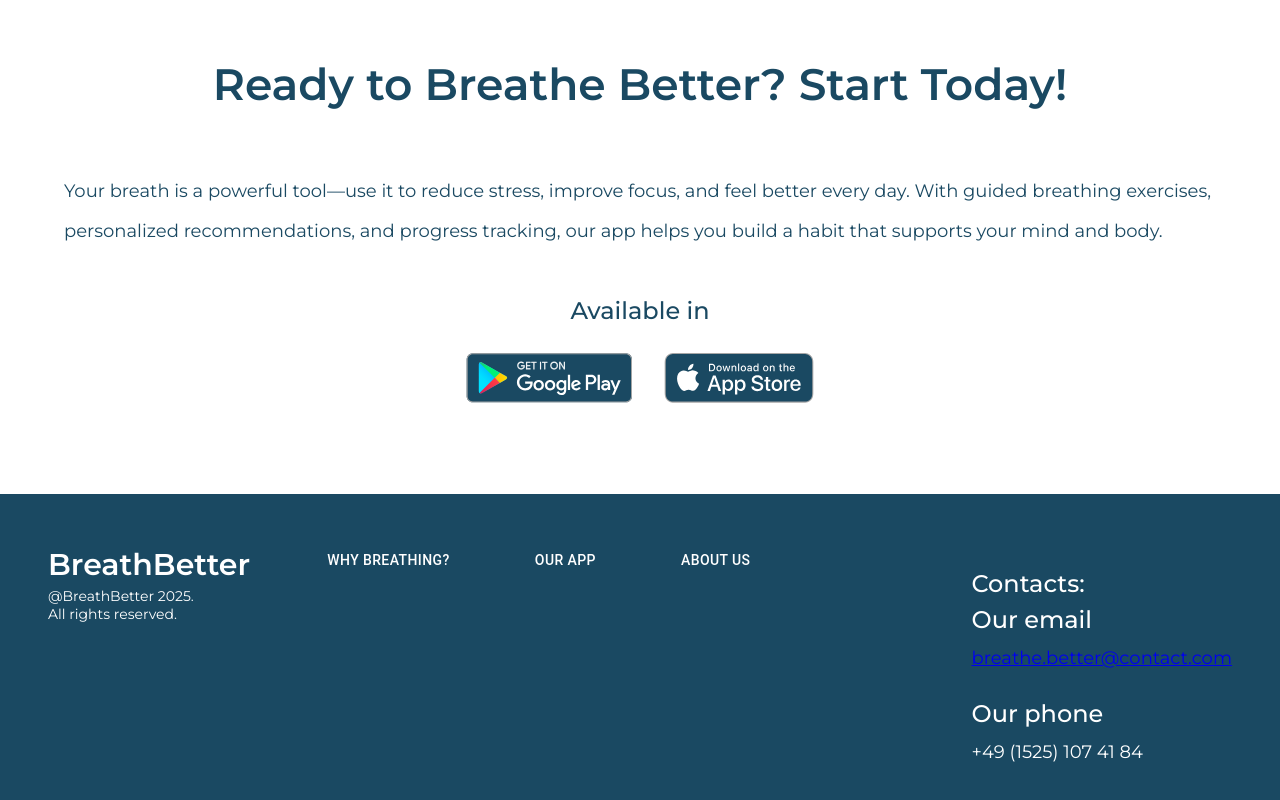
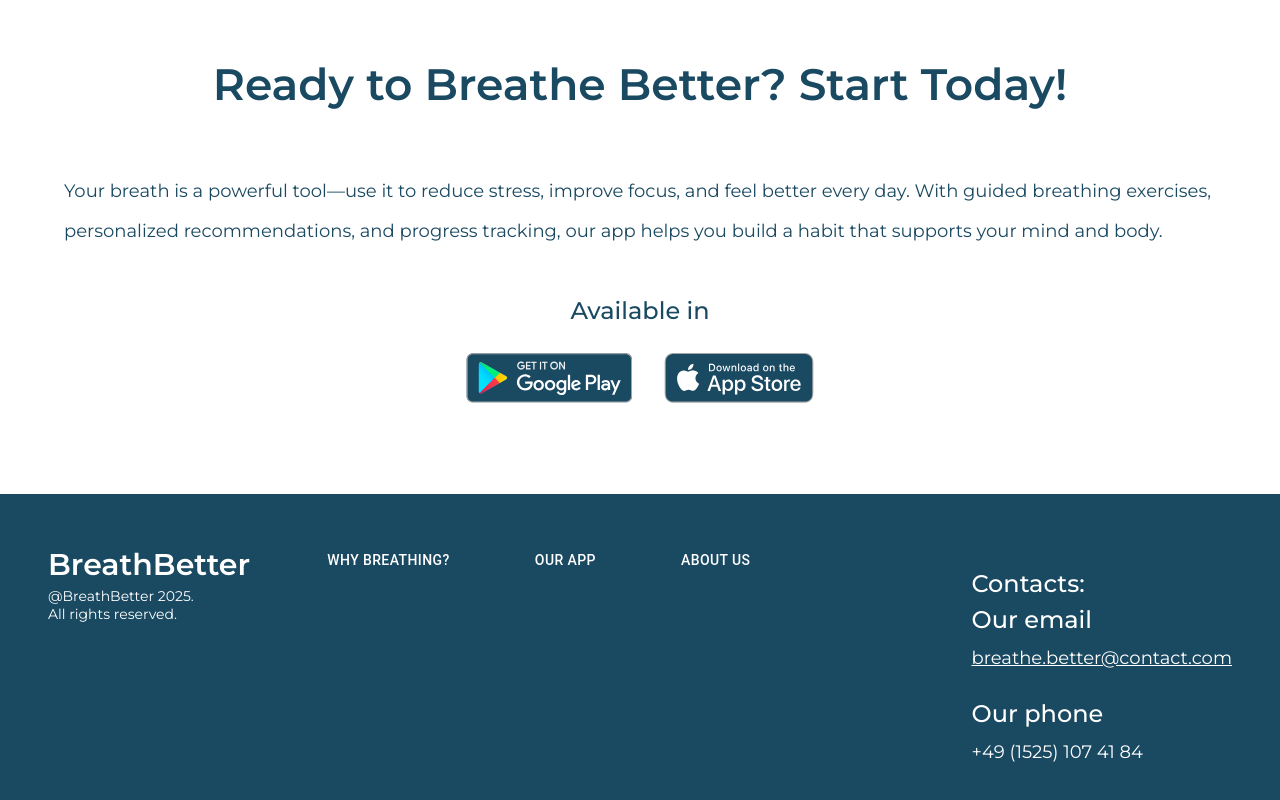
Before and after one commit to NikitaEfimovIT/breathing-better, a React (Vite) app: page / in a window 1280 px wide. Shown: the part 4226-5026 px from the top of the page. Built offline with nearby package versions, Linux system fonts and the light colour scheme.

Commit message:
fixed a-tag color

```diff
--- a/src/components/Footer.jsx
+++ b/src/components/Footer.jsx
@@ -62,7 +62,9 @@ export const Footer = () => {
             <TitleH3 sx={{ color: "white", marginBottom: 0 }}>Contacts:</TitleH3>
             <TitleH3 sx={{ color: "white", margin: 0 }}>Our email</TitleH3>
             <Text sx={{ color: "white", marginTop: 0 }}>
-              <a href="mailto:breathe.better@contact.com">breathe.better@contact.com</a>
+              <a href="mailto:breathe.better@contact.com" style={{ color: "white" }}>
+                breathe.better@contact.com
+              </a>
             </Text>
             <TitleH3 sx={{ color: "white", margin: 0 }}>Our phone</TitleH3>
             <Text sx={{ color: "white", marginTop: 0 }}>
```
Also changed, not shown: 2 other files (tests, documents, lock files or other folders).
